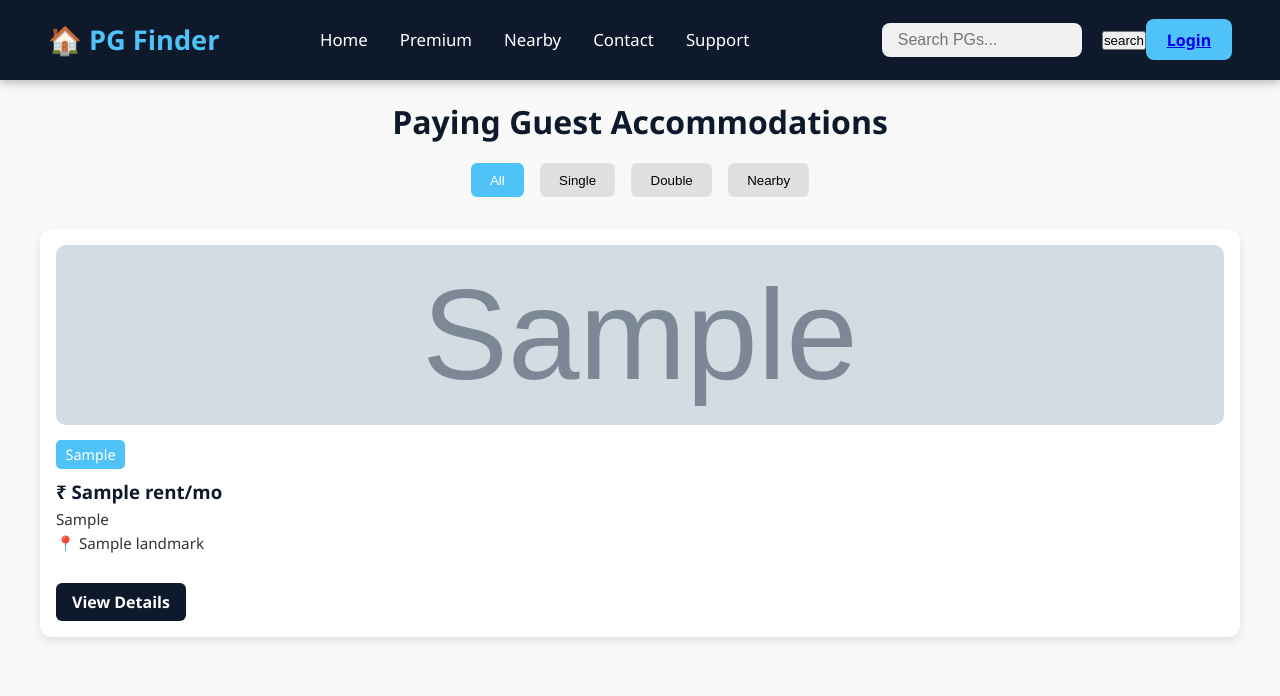
After one commit to Chandresh-spec/FIND-PG, a Django app: template pg_finder/templates/search_pg.html in a window 1280 px wide. The commit adds this page. Shown: the top 696 px of the page. Run offline with Django 3.2, Linux system fonts and the light colour scheme; the template is opened without the code that fills it: most values are stand-ins (such as "Sample title", 1, 10 or a date in 2020); grey boxes marked "Sample" are stand-in pictures.

Commit message:
search button added

```diff
--- a/pg/urls.py
+++ b/pg/urls.py
@@ -25,6 +25,6 @@ from django.contrib.auth import views as  auth_views
 urlpatterns = [
     path('admin/', admin.site.urls),
     path('',views.Homepage,name='Homepage'),
-    path('accounts/', include('django.contrib.auth.urls')),
+    # path('accounts/', include('django.contrib.auth.urls')),
     path('pg_finder/',include('pg_finder.urls')),
 ]+ static(settings.MEDIA_URL,document_root=settings.MEDIA_ROOT)
--- a/pg_finder/admin.py
+++ b/pg_finder/admin.py
@@ -4,3 +4,6 @@ from .models import PG, RoomDetails
 @admin.register(PG)
 class PGAdmin(admin.ModelAdmin):
     list_display = ('pg_name', 'owner_name', 'pg_type', 'available_from')
+    list_filter=('pg_name','owner_name')
+    search_fields=['pg_name']
+    ordering=('pg_name',)
--- a/pg_finder/templates/premium.html
+++ b/pg_finder/templates/premium.html
@@ -29,7 +29,7 @@
           {% if item.pg_food %}<span>🍽 Food</span>{% endif %}
           {% if item.pg_parking %}<span>🚗 Parking</span>{% endif %}
         </div>
-        <a href="{% url 'detailspage' pg.pk %}" class="btn-details">View Details</a>
+        <a href="#" class="btn-details">View Details</a>
       </div>
  </div>
 </div>
--- /dev/null
+++ b/pg_finder/templates/search_pg.html
@@ -0,0 +1,37 @@
+
+{% extends "layout.html" %}
+{% block  content %}
+<!-- PG Listings Section -->
+<div class="pg-listings" id="pg-listings">
+  <h2>Paying Guest Accommodations</h2>
+
+  <!-- Filter Buttons -->
+  <div class="filter-buttons">
+    <button class="active">All</button>
+    <button>Single</button>
+    <button>Double</button>
+    <button>Nearby</button>
+  </div>
+
+  <!-- PG Cards Grid -->
+  <div class="pg-grid">
+    {% for pg in pgs %}
+      <div class="pg-card">
+
+        <img src="{{ pg.image.url }}" alt="PG Image" />
+        <div class="pg-label">{{ pg.pg_type}}</div>
+        <h3>₹ {{ pg.rent}}/mo</h3>
+        <p>{{ pg.pg_type }}</p>
+        <p>📍 {{ pg.landmark}}</p>
+        <div class="pg-amenities">
+          {% if pg.pg_wifi %}<span>📶 Wi-Fi</span>{% endif %}
+          {% if pg.pg_ac %}<span>❄️ AC</span>{% endif %}
+          {% if pg.pg_food %}<span>🍽 Food</span>{% endif %}
+          {% if pg.pg_parking %}<span>🚗 Parking</span>{% endif %}
+        </div>
+        <a href="{% url 'detailspage' pg.pk %}" class="btn-details">View Details</a>
+      </div>
+    {% endfor %}
+ </div>
+</div>
+{% endblock %}
--- a/pg_finder/urls.py
+++ b/pg_finder/urls.py
@@ -12,8 +12,10 @@ urlpatterns = [
     path('register/',views.register_view,name='register'),
     path('login/',views.login_view,name='login'),
     path('logout/',views.logout_view,name='logout'),
-    path('premium/',views.premium,name='premium'),
+    path('premium_pg/',views.premium_pg,name='premium_pg'),
     path('pg/<int:pk>/',views.detailspage,name='detailspage'),
+    path('search_pg/',views.search_pg,name='search_pg')
+
 
 
 
--- a/templates/layout.html
+++ b/templates/layout.html
@@ -11,14 +11,18 @@
     <div class="logo">🏠 PG Finder</div>
     <div class="nav-links">
       <a href="{% url 'Homepage'%}">Home</a>
-      <a href="{% url 'premium' %}">Premium</a>
+      <a href="{% url 'premium_pg' %}">Premium</a>
       <a href="#">Nearby</a>
       <a href="#">Contact</a>
       <a href="#">Support</a>
     </div>
     <div class="search-bar">
-      <input type="text" placeholder="Search PGs...">
+      <form  method ="GET" action="{% url 'search_pg' %}">
+      <input type="text" name='q' placeholder="Search PGs..." value={{request.GET.q}}>
+      <button type="submit">search</button>
+      </form>
       <div class = 'login'>
+
       {% if user.is_authenticated %}
       <form method="post" action="{% url 'logout' %}">
         {% csrf_token %}
```
Also changed, not shown: pg_finder/views.py (+18 -3 lines), db.sqlite3, media/pg_photos/2bed_new-1024x765_hsVS0TC.jpg (added), media/pg_photos/WhatsApp-Image-2020-07-31-at-12_cA29bG3.02.36-PM.webp (added).
